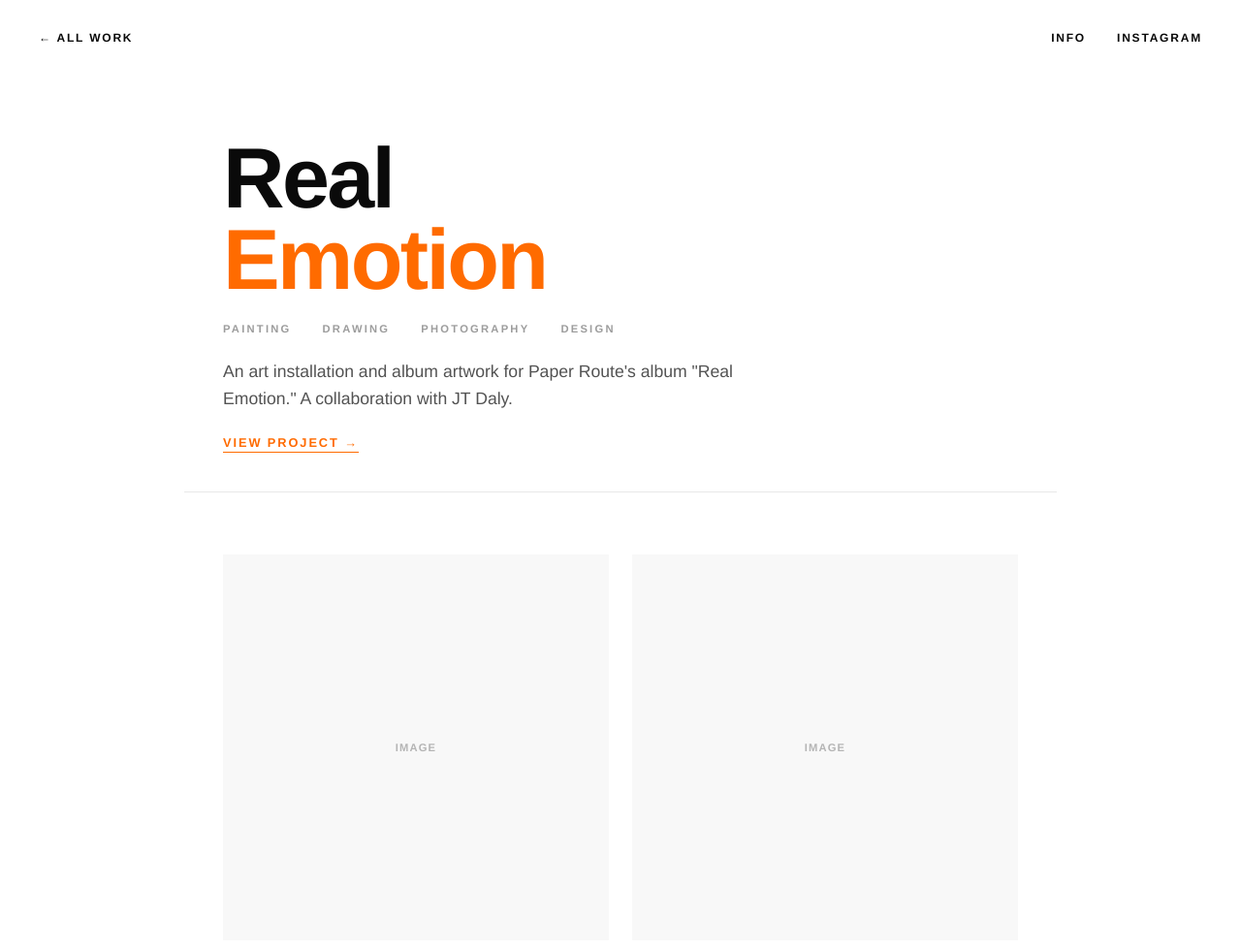
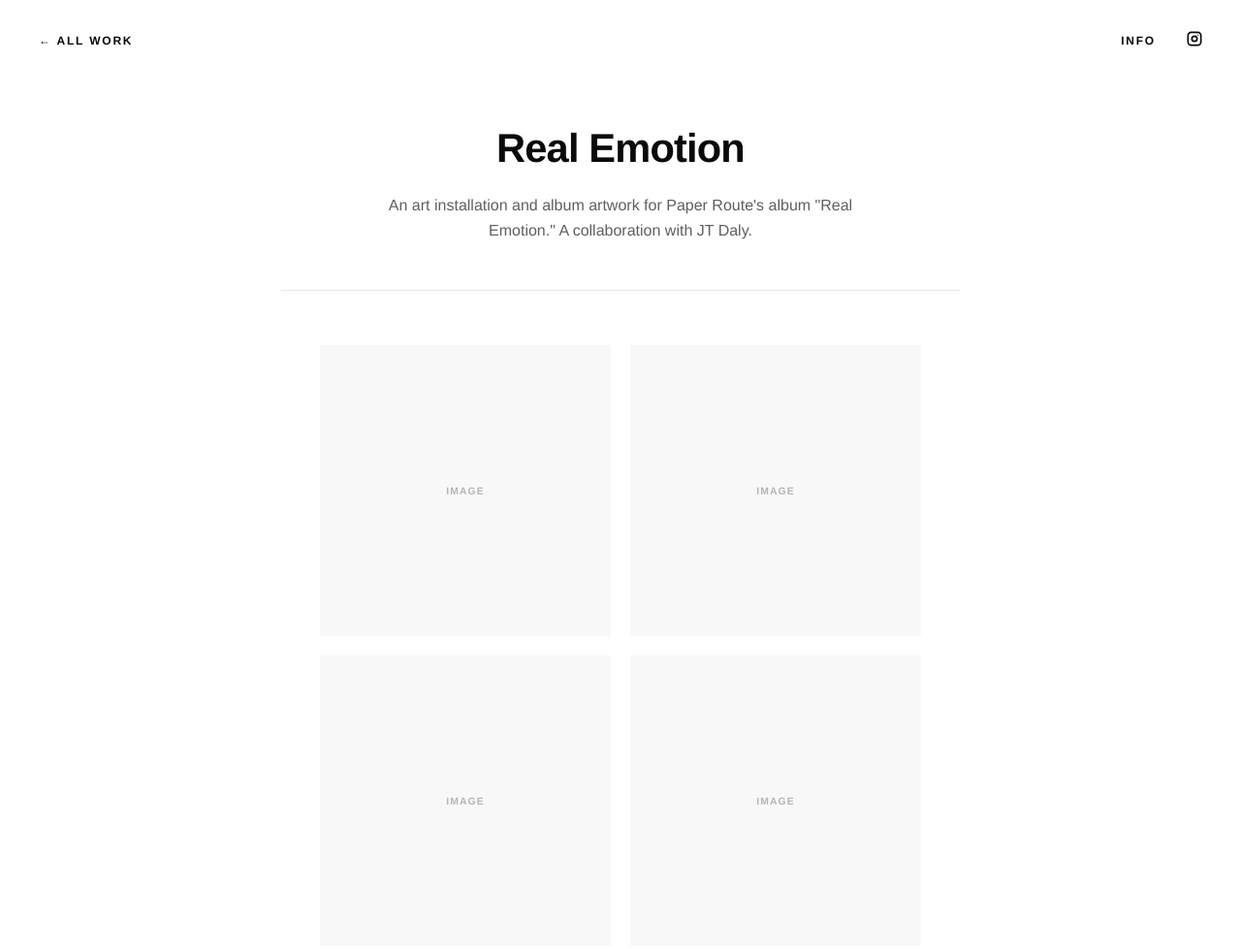
Before and after one commit to micahbellclaude/Website, a plain HTML site: page projects/real-emotion.html in a window 1280 px wide. Shown: the top 979 px of the page at 97% size. Drawn offline with Linux system fonts and the light colour scheme.

Commit message:
Update real-emotion.html

```diff
--- a/projects/real-emotion.html
+++ b/projects/real-emotion.html
@@ -4,12 +4,9 @@
   <meta charset="UTF-8" />
   <meta name="viewport" content="width=device-width, initial-scale=1.0" />
   <title>Real Emotion — Micah Bell</title>
+  <link rel="icon" type="image/png" href="../images/MB-Favicon.png" />
   <style>
-    * {
-      margin: 0;
-      padding: 0;
-      box-sizing: border-box;
-    }
+    * { margin: 0; padding: 0; box-sizing: border-box; }
 
     :root {
       --orange: #FF6B00;
@@ -23,15 +20,16 @@
       color: var(--black);
       font-family: 'Helvetica Neue', Helvetica, Arial, sans-serif;
       font-weight: 700;
+      text-align: center;
     }
 
-    /* NAV */
     nav {
       width: 100%;
       display: flex;
       justify-content: space-between;
       align-items: center;
       padding: 2rem 2.5rem;
+      text-align: left;
     }
 
     .nav-back {
@@ -42,20 +40,10 @@
       text-decoration: none;
       color: var(--black);
       transition: color 0.15s;
-      display: flex;
-      align-items: center;
-      gap: 0.4rem;
     }
+    .nav-back:hover { color: var(--orange); }
 
-    .nav-back:hover {
-      color: var(--orange);
-    }
-
-    .nav-right {
-      display: flex;
-      gap: 2rem;
-    }
-
+    .nav-right { display: flex; gap: 2rem; align-items: center; }
     .nav-right a {
       font-size: 0.75rem;
       font-weight: 700;
@@ -65,68 +53,75 @@
       color: var(--black);
       transition: color 0.15s;
     }
+    .nav-right a:hover { color: var(--orange); }
 
-    .nav-right a:hover {
-      color: var(--orange);
-    }
-
-    /* PROJECT HEADER */
     .project-header {
-      max-width: 900px;
+      max-width: 700px;
       margin: 0 auto;
-      padding: 4rem 2.5rem 2.5rem;
-      border-bottom: 1.5px solid var(--gray);
+      padding: 3rem 2.5rem 3rem;
       animation: fadeUp 0.5s ease both;
     }
 
+    .project-identity { margin-bottom: 1.5rem; }
+
     .project-title {
-      font-size: clamp(2.5rem, 7vw, 5.5rem);
+      font-size: clamp(1.6rem, 4vw, 2.6rem);
       font-weight: 700;
-      letter-spacing: -0.03em;
-      line-height: 0.95;
-      margin-bottom: 1.5rem;
+      letter-spacing: -0.02em;
+      line-height: 1.05;
     }
 
-    .project-title span {
-      color: var(--orange);
+    /* Logo image swap — delete h1 above and uncomment:
+    <img src="../images/your-logo.png" class="project-logo" alt="Real Emotion" />
+    */
+    .project-logo {
+      max-width: 280px;
+      max-height: 120px;
+      width: auto;
+      height: auto;
+      object-fit: contain;
     }
 
-    .project-meta {
-      display: flex;
-      flex-wrap: wrap;
-      gap: 0.5rem 2rem;
-      margin-bottom: 1.5rem;
-    }
-
-    .meta-tag {
-      font-size: 0.7rem;
-      letter-spacing: 0.2em;
-      text-transform: uppercase;
-      opacity: 0.4;
+    /* Optional project image shown below title */
+    .project-image {
+      margin: 0 auto 1.5rem;
+      max-height: 225px;
+      width: auto;
+      display: block;
+      /* Uncomment and set src in HTML to activate:
+         <img src="../images/your-image.jpg" class="project-image" alt="Real Emotion" />
+      */
     }
 
     .project-description {
-      font-size: clamp(0.95rem, 1.5vw, 1.1rem);
+      font-size: clamp(0.85rem, 1.5vw, 1rem);
       font-weight: 400;
-      line-height: 1.6;
-      max-width: 600px;
-      opacity: 0.7;
+      line-height: 1.65;
+      opacity: 0.65;
+      max-width: 520px;
+      margin: 0 auto;
     }
 
-    /* CONTENT AREA */
+    .divider {
+      width: 100%;
+      max-width: 700px;
+      margin: 0 auto;
+      border: none;
+      border-top: 1.5px solid var(--gray);
+    }
+
     .project-content {
-      max-width: 900px;
+      max-width: 700px;
       margin: 0 auto;
-      padding: 4rem 2.5rem 8rem;
+      padding: 3.5rem 2.5rem 8rem;
       animation: fadeUp 0.5s ease 0.1s both;
     }
 
-    /* Content blocks — edit these */
     .content-grid {
       display: grid;
-      grid-template-columns: repeat(auto-fill, minmax(260px, 1fr));
-      gap: 1.5rem;
-      margin-bottom: 4rem;
+      grid-template-columns: repeat(auto-fill, minmax(200px, 1fr));
+      gap: 1.25rem;
+      margin-bottom: 3rem;
     }
 
     .content-image {
@@ -136,88 +131,29 @@
       display: flex;
       align-items: center;
       justify-content: center;
-      font-size: 0.7rem;
+      font-size: 0.65rem;
       letter-spacing: 0.1em;
       text-transform: uppercase;
       opacity: 0.3;
-      /* Replace background with actual image: */
-      /* background: url('../images/blade-runners-01.jpg') center/cover; */
     }
 
     .content-image img {
-      width: 100%;
-      height: 100%;
-      object-fit: cover;
-      display: block;
+      width: 100%; height: 100%; object-fit: cover; display: block;
     }
 
-    .content-text {
-      margin-bottom: 3rem;
-    }
-
-    .content-text h2 {
-      font-size: 1.4rem;
-      letter-spacing: -0.02em;
-      margin-bottom: 0.75rem;
-    }
-
-    .content-text p {
-      font-size: 0.95rem;
-      font-weight: 400;
-      line-height: 1.7;
-      opacity: 0.65;
-      max-width: 600px;
-    }
-
-    .content-link {
-      display: inline-flex;
-      align-items: center;
-      gap: 0.5rem;
-      font-size: 0.8rem;
-      letter-spacing: 0.15em;
-      text-transform: uppercase;
-      text-decoration: none;
-      color: var(--orange);
-      border-bottom: 1.5px solid var(--orange);
-      padding-bottom: 0.1rem;
-      margin-top: 1.5rem;
-      transition: opacity 0.15s;
-    }
-
-    .content-link:hover {
-      opacity: 0.6;
-    }
-
-    /* FOOTER */
     footer {
       width: 100%;
-      padding: 1.5rem 2.5rem;
+      padding: 1rem 2.5rem;
       display: flex;
-      justify-content: space-between;
+      justify-content: center;
       align-items: center;
       border-top: 1.5px solid var(--gray);
     }
 
-    footer span {
-      font-size: 0.7rem;
-      letter-spacing: 0.15em;
-      text-transform: uppercase;
-      opacity: 0.4;
-    }
-
-    footer a {
-      font-size: 0.7rem;
-      letter-spacing: 0.15em;
-      text-transform: uppercase;
-      text-decoration: none;
-      color: var(--black);
-      opacity: 0.4;
-      transition: opacity 0.15s, color 0.15s;
-    }
-
-    footer a:hover {
-      opacity: 1;
-      color: var(--orange);
+    footer img {
+      height: 28px;
+      width: auto;
+      opacity: 0.5;
     }
 
     @keyframes fadeUp {
@@ -232,23 +168,30 @@
     <a href="../index.html" class="nav-back">← All Work</a>
     <div class="nav-right">
       <a href="../info.html">Info</a>
-      <a href="https://instagram.com/micahbellart" target="_blank">Instagram</a>
+      <a href="https://instagram.com/micahbellart" target="_blank" aria-label="Instagram">
+        <svg width="16" height="16" viewBox="0 0 24 24" fill="none" stroke="currentColor" stroke-width="2.5" stroke-linecap="round" stroke-linejoin="round"><rect x="2" y="2" width="20" height="20" rx="5" ry="5"/><circle cx="12" cy="12" r="4"/><circle cx="17.5" cy="6.5" r="1" fill="currentColor" stroke="none"/></svg>
+      </a>
     </div>
   </nav>
 
   <div class="project-header">
-    <h1 class="project-title">Real<br><span>Emotion</span></h1>
-    <div class="project-meta">
-      <span class="meta-tag">Painting</span>
-      <span class="meta-tag">Drawing</span>
-      <span class="meta-tag">Photography</span>
-      <span class="meta-tag">Design</span>
+    <div class="project-identity">
+      <h1 class="project-title">Real Emotion</h1>
+      <!-- Logo swap: delete h1 above, uncomment below:
+      <img src="../images/your-logo.png" class="project-logo" alt="Real Emotion" />
+      -->
     </div>
+
+    <!-- Project image (optional, 225px tall): uncomment to activate
+    <img src="../images/your-image.jpg" class="project-image" alt="Real Emotion" />
+    -->
+
     <p class="project-description">
       An art installation and album artwork for Paper Route's album "Real Emotion." A collaboration with JT Daly.
     </p>
-    <a href="#" class="content-link">View Project →</a>
   </div>
+
+  <hr class="divider" />
 
   <!-- ============================================================
        CONTENT SECTION — Add your images, text, embeds below here
@@ -256,20 +199,16 @@
   <div class="project-content">
 
     <div class="content-grid">
-      <!-- Replace these placeholder divs with <img> tags or embed your work -->
       <div class="content-image">Image</div>
       <div class="content-image">Image</div>
       <div class="content-image">Image</div>
       <div class="content-image">Image</div>
     </div>
 
-    <!-- Add more text blocks, video embeds, etc. as needed -->
-
   </div>
 
   <footer>
-    <span>Micah Bell — San Antonio, TX</span>
-    <a href="mailto:info@micahbellart.com">info@micahbellart.com</a>
+    <img src="../images/MB-Footer.png" alt="Micah Bell" />
   </footer>
 
 </body>
```
